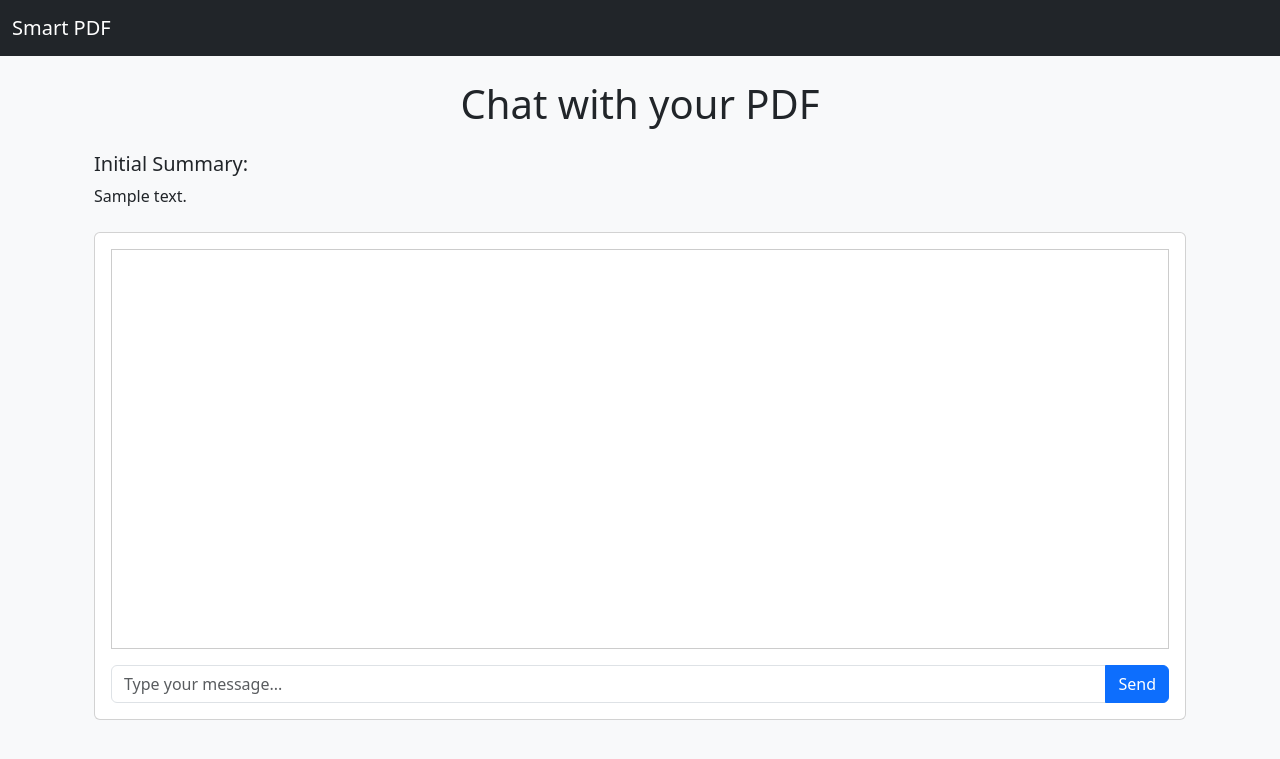
After one commit to JoeUzo/Smart-PDF, a FastAPI app: template templates/chat.html in a window 1280 px wide. The commit adds this page. Shown: the top 759 px of the page. Run offline with FastAPI, Linux system fonts and the light colour scheme; the template is opened without the code that fills it: most values are stand-ins (such as "Sample title", 1, 10 or a date in 2020); parts of the project's set-up code (start-up, migrations or seed data) failed here and were passed over; some libraries are stand-ins or nearby versions.

Commit message:
add initial AI summerizer

```diff
--- a/config.py
+++ b/config.py
@@ -4,6 +4,9 @@ class Settings(BaseSettings):
     celery_broker_url: str = "redis://localhost:6379/0"
     celery_result_backend: str = "redis://localhost:6379/0"
     upload_directory: str = "uploads"
+    openai_api_key: str
+    openai_model: str = "gpt-3.5-turbo"
+    redis_url: str = "redis://localhost:6379/0"
 
     class Config:
         env_file = ".env"
--- a/docker-compose.yml
+++ b/docker-compose.yml
@@ -1,5 +1,3 @@
-version: '3.8'
-
 services:
   web:
     build: .
@@ -12,6 +10,8 @@ services:
     environment:
       - CELERY_BROKER_URL=redis://redis:6379/0
       - CELERY_RESULT_BACKEND=redis://redis:6379/0
+    env_file:
+      - .env
 
   redis:
     image: "redis:alpine"
--- a/main.py
+++ b/main.py
@@ -1,83 +1,145 @@
-import os
 import uuid
 from pathlib import Path
 from typing import List
-
+import openai
 from celery.result import AsyncResult
 from fastapi import FastAPI, Request, UploadFile, File, Form, HTTPException
-from fastapi.responses import HTMLResponse, FileResponse, JSONResponse
+from fastapi.responses import HTMLResponse, JSONResponse, FileResponse
 from fastapi.staticfiles import StaticFiles
 from fastapi.templating import Jinja2Templates
+from pydantic import BaseModel
 from starlette.middleware.cors import CORSMiddleware
 
-from celery_worker import merge_pdfs_task, split_pdf_task, pdf_to_word_task, word_to_pdf_task, compress_pdf_task
+from celery_worker import (
+    merge_pdfs_task, split_pdf_task, pdf_to_word_task,
+    word_to_pdf_task, compress_pdf_task, summarize_pdf_task
+)
 from utils import save_upload_file, cleanup_directory
+from config import settings
 
 app = FastAPI()
 
-# Add CORS middleware to allow cross-origin requests
+# Add CORS middleware
 app.add_middleware(
     CORSMiddleware,
-    allow_origins=["*"],  # In production, restrict this to your frontend's domain
+    allow_origins=["*"],
     allow_credentials=True,
     allow_methods=["*"],
     allow_headers=["*"],
 )
 
 # --- Configuration and Setup ---
-
-# Directories
 BASE_DIR = Path(__file__).resolve().parent
 UPLOAD_DIR = BASE_DIR / "uploads"
 STATIC_DIR = BASE_DIR / "static"
 
-# Ensure upload directory exists
 UPLOAD_DIR.mkdir(parents=True, exist_ok=True)
 
-# Mount static files and uploads
 app.mount("/static", StaticFiles(directory=STATIC_DIR), name="static")
 app.mount("/uploads", StaticFiles(directory=UPLOAD_DIR), name="uploads")
 
-# Setup templates
 templates = Jinja2Templates(directory=str(BASE_DIR / "templates"))
+openai.api_key = settings.openai_api_key
 
+# --- Pydantic Models ---
+class ChatRequest(BaseModel):
+    job_id: str
+    message: str
+    history: List[dict]
 
 # --- Helper Functions ---
-
 def create_task_directory() -> Path:
-    """Creates a unique directory for each task."""
     task_id = str(uuid.uuid4())
     task_dir = UPLOAD_DIR / task_id
     task_dir.mkdir(parents=True, exist_ok=True)
     return task_dir
 
-
 # --- Core API Endpoints ---
-
 @app.get("/", response_class=HTMLResponse)
 async def read_root(request: Request):
     return templates.TemplateResponse("index.html", {"request": request})
 
 @app.get("/health", status_code=200)
 def health_check():
-    """Endpoint to check if the service is running."""
     return {"status": "ok"}
 
 @app.get("/status/{task_id}", response_class=JSONResponse)
 async def task_status(task_id: str):
-    """Polls for the status of a Celery task."""
     task = AsyncResult(task_id)
     response = {"state": task.state}
     if task.successful():
         response["result"] = task.result
     elif task.failed():
-        # Provide a generic error message for security
         response["error"] = "Task failed during processing."
     return JSONResponse(response)
 
+# --- AI Chat Endpoints ---
+@app.get("/summarize", response_class=HTMLResponse)
+async def summarize_page(request: Request):
+    return templates.TemplateResponse("summarize.html", {"request": request})
 
-# --- PDF/Word Processing Endpoints ---
+@app.post("/summarize")
+async def summarize_endpoint(request: Request, file: UploadFile = File(...)):
+    if file.content_type != "application/pdf":
+        raise HTTPException(status_code=400, detail="Only PDF files are supported.")
 
+    task_dir = create_task_directory()
+    try:
+        saved_path = await save_upload_file(file, task_dir)
+        task = summarize_pdf_task.delay(str(saved_path))
+        return templates.TemplateResponse("processing.html", {"request": request, "task_id": task.id, "redirect_url": f"/chat_page/{task.id}"})
+    except HTTPException as e:
+        cleanup_directory(task_dir)
+        raise e
+
+@app.get("/chat_page/{task_id}", response_class=HTMLResponse)
+async def chat_page(request: Request, task_id: str):
+    task = AsyncResult(task_id)
+    if not task.successful():
+        # This is not a failure, the task is just not ready.
+        # We can return the processing page again, or a specific "waiting" page.
+        # For simplicity, we'll let the frontend handle polling.
+        # A more robust solution might involve a different template.
+        return templates.TemplateResponse("processing.html", {"request": request, "task_id": task.id, "redirect_url": f"/chat_page/{task.id}"})
+
+    result = task.result
+    return templates.TemplateResponse("chat.html", {
+        "request": request,
+        "job_id": result.get("job_id"),
+        "summary": result.get("summary")
+    })
+
+@app.post("/chat", response_class=JSONResponse)
+async def chat_endpoint(chat_request: ChatRequest):
+    context_path = UPLOAD_DIR / chat_request.job_id / "context.txt"
+    if not context_path.exists():
+        raise HTTPException(status_code=404, detail="Chat context not found.")
+
+    pdf_text = context_path.read_text(encoding="utf-8")
+
+    messages = [
+        {"role": "system", "content": "You are a helpful assistant. The user has provided a PDF document. Your task is to answer questions based on its content."},
+        {"role": "user", "content": f"Here is the content of the PDF:\n\n{pdf_text}"}
+    ]
+    messages.extend(chat_request.history)
+    messages.append({"role": "user", "content": chat_request.message})
+
+    try:
+        response = openai.chat.completions.create(
+            model=settings.openai_model,
+            messages=messages,
+            max_tokens=500
+        )
+        reply = response.choices[0].message.content
+
+        updated_history = chat_request.history + [{"role": "user", "content": chat_request.message}, {"role": "assistant", "content": reply}]
+
+        return {"reply": reply, "history": updated_history}
+    except Exception as e:
+        raise HTTPException(status_code=500, detail=f"Failed to get response from OpenAI: {e}")
+
+
+# --- Existing PDF/Word Processing Endpoints ---
 @app.get("/merge", response_class=HTMLResponse)
 async def merge_page(request: Request):
     return templates.TemplateResponse("merge.html", {"request": request})
@@ -98,14 +160,10 @@ async def merge_pdfs_endpoint(request: Request, files: List[UploadFile] = File(.
         output_path = str(task_dir / output_filename)
 
         task = merge_pdfs_task.delay(saved_files, output_path)
-
-        # Return the processing page with the task ID
         return templates.TemplateResponse("processing.html", {"request": request, "task_id": task.id})
-
     except HTTPException as e:
         cleanup_directory(task_dir)
         raise e
-
 
 @app.get("/split", response_class=HTMLResponse)
 async def split_page(request: Request):
@@ -117,14 +175,11 @@ async def split_pdf_endpoint(request: Request, file: UploadFile = File(...), ran
     try:
         saved_path = await save_upload_file(file, task_dir)
         output_dir = task_dir / "split_output"
-
         task = split_pdf_task.delay(str(saved_path), ranges, str(output_dir))
-
         return templates.TemplateResponse("processing.html", {"request": request, "task_id": task.id})
     except HTTPException as e:
         cleanup_directory(task_dir)
         raise e
-
 
 @app.get("/pdf-to-word", response_class=HTMLResponse)
 async def pdf_to_word_page(request: Request):
@@ -137,14 +192,11 @@ async def pdf_to_word_endpoint(request: Request, file: UploadFile = File(...)):
         saved_path = await save_upload_file(file, task_dir)
         output_filename = f"{saved_path.stem}.docx"
         output_path = str(task_dir / output_filename)
-
         task = pdf_to_word_task.delay(str(saved_path), output_path)
-
         return templates.TemplateResponse("processing.html", {"request": request, "task_id": task.id})
     except HTTPException as e:
         cleanup_directory(task_dir)
         raise e
-
 
 @app.get("/word-to-pdf", response_class=HTMLResponse)
 async def word_to_pdf_page(request: Request):
@@ -157,14 +209,11 @@ async def word_to_pdf_endpoint(request: Request, file: UploadFile = File(...)):
         saved_path = await save_upload_file(file, task_dir)
         output_filename = f"{saved_path.stem}.pdf"
         output_path = str(task_dir / output_filename)
-
         task = word_to_pdf_task.delay(str(saved_path), output_path)
-
         return templates.TemplateResponse("processing.html", {"request": request, "task_id": task.id})
     except HTTPException as e:
         cleanup_directory(task_dir)
         raise e
-
 
 @app.get("/compress", response_class=HTMLResponse)
 async def compress_page(request: Request):
@@ -177,28 +226,18 @@ async def compress_document_endpoint(request: Request, file: UploadFile = File(.
         saved_path = await save_upload_file(file, task_dir)
         output_filename = f"compressed_{saved_path.name}"
         output_path = str(task_dir / output_filename)
-
         if file.content_type == "application/pdf":
             task = compress_pdf_task.delay(str(saved_path), output_path)
-        elif file.content_type == "application/vnd.openxmlformats-officedocument.wordprocessingml.document":
-            # Assuming compress_word_task exists and is implemented correctly
-            # from celery_worker import compress_word_task
-            # task = compress_word_task.delay(str(saved_path), output_path)
-            raise HTTPException(status_code=501, detail="Word compression not implemented yet.")
         else:
             raise HTTPException(status_code=400, detail="Unsupported file type for compression.")
-
         return templates.TemplateResponse("processing.html", {"request": request, "task_id": task.id})
     except HTTPException as e:
         cleanup_directory(task_dir)
         raise e
 
-
 # --- File Preview and Download ---
-
 @app.get("/preview/{task_id}/{filename}", response_class=HTMLResponse)
 async def preview_page(request: Request, task_id: str, filename: str):
-    """Shows a preview of the processed file with a download link."""
     file_url = f"/uploads/{task_id}/{filename}"
     download_url = f"/download/{task_id}/{filename}"
     return templates.TemplateResponse(
@@ -208,7 +247,6 @@ async def preview_page(request: Request, task_id: str, filename: str):
 
 @app.get("/download/{task_id}/{filename}")
 async def download_file(task_id: str, filename: str):
-    """Provides the processed file for download."""
     file_path = UPLOAD_DIR / task_id / filename
     if not file_path.exists():
         raise HTTPException(status_code=404, detail="File not found.")
@@ -219,8 +257,6 @@ async def download_file(task_id: str, filename: str):
         filename=filename
     )
 
-# --- Main Entry Point ---
-
 if __name__ == "__main__":
     import uvicorn
     uvicorn.run(app, host="0.0.0.0", port=8000)
--- a/requirements.txt
+++ b/requirements.txt
@@ -13,3 +13,4 @@ python-multipart
 gunicorn
 Pillow
 python-dotenv
+openai
--- /dev/null
+++ b/templates/chat.html
@@ -0,0 +1,78 @@
+{% extends "base.html" %}
+
+{% block title %}Chat with PDF{% endblock %}
+
+{% block content %}
+<div class="container">
+    <h1 class="my-4 text-center">Chat with your PDF</h1>
+    <div id="summary-container" class="mb-4">
+        <h5>Initial Summary:</h5>
+        <p id="summary-text">{{ summary }}</p>
+    </div>
+    <div id="chat-container" class="card">
+        <div class="card-body">
+            <div id="chat-box" class="mb-3" style="height: 400px; overflow-y: scroll; border: 1px solid #ccc; padding: 10px;">
+                <!-- Chat messages will be appended here -->
+            </div>
+            <form id="chat-form">
+                <div class="input-group">
+                    <input type="text" id="message" class="form-control" placeholder="Type your message..." required>
+                    <button type="submit" class="btn btn-primary">Send</button>
+                </div>
+            </form>
+        </div>
+    </div>
+</div>
+
+<script>
+    document.addEventListener("DOMContentLoaded", function() {
+        const chatForm = document.getElementById('chat-form');
+        const messageInput = document.getElementById('message');
+        const chatBox = document.getElementById('chat-box');
+        const jobId = "{{ job_id }}";
+        let chatHistory = [];
+
+        chatForm.addEventListener('submit', async function(e) {
+            e.preventDefault();
+            const message = messageInput.value.trim();
+            if (!message) return;
+
+            appendMessage('You', message);
+            messageInput.value = '';
+
+            try {
+                const response = await fetch('/chat', {
+                    method: 'POST',
+                    headers: {
+                        'Content-Type': 'application/json'
+                    },
+                    body: JSON.stringify({
+                        job_id: jobId,
+                        message: message,
+                        history: chatHistory
+                    })
+                });
+
+                if (!response.ok) {
+                    throw new Error('Failed to get response from server.');
+                }
+
+                const data = await response.json();
+                appendMessage('Assistant', data.reply);
+                chatHistory = data.history;
+
+            } catch (error) {
+                console.error('Error:', error);
+                appendMessage('Error', 'Sorry, something went wrong.');
+            }
+        });
+
+        function appendMessage(sender, text) {
+            const messageElement = document.createElement('div');
+            messageElement.innerHTML = `<strong>${sender}:</strong> ${text}`;
+            chatBox.appendChild(messageElement);
+            chatBox.scrollTop = chatBox.scrollHeight;
+        }
+    });
+</script>
+{% endblock %}
```
Also changed, not shown: celery_worker.py (+48 -8 lines), templates/index.html (+9 -0 lines), templates/processing.html (+12 -8 lines), templates/summarize.html (added, +21 -0 lines), README.md.
